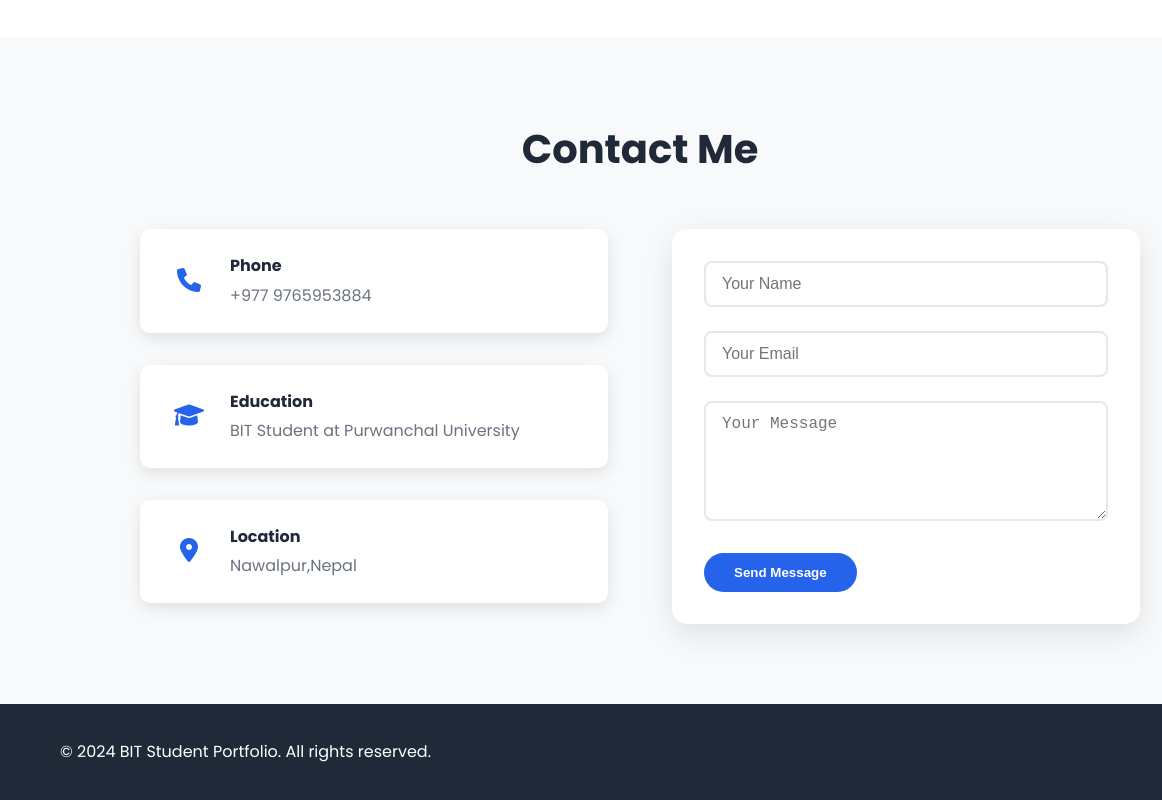
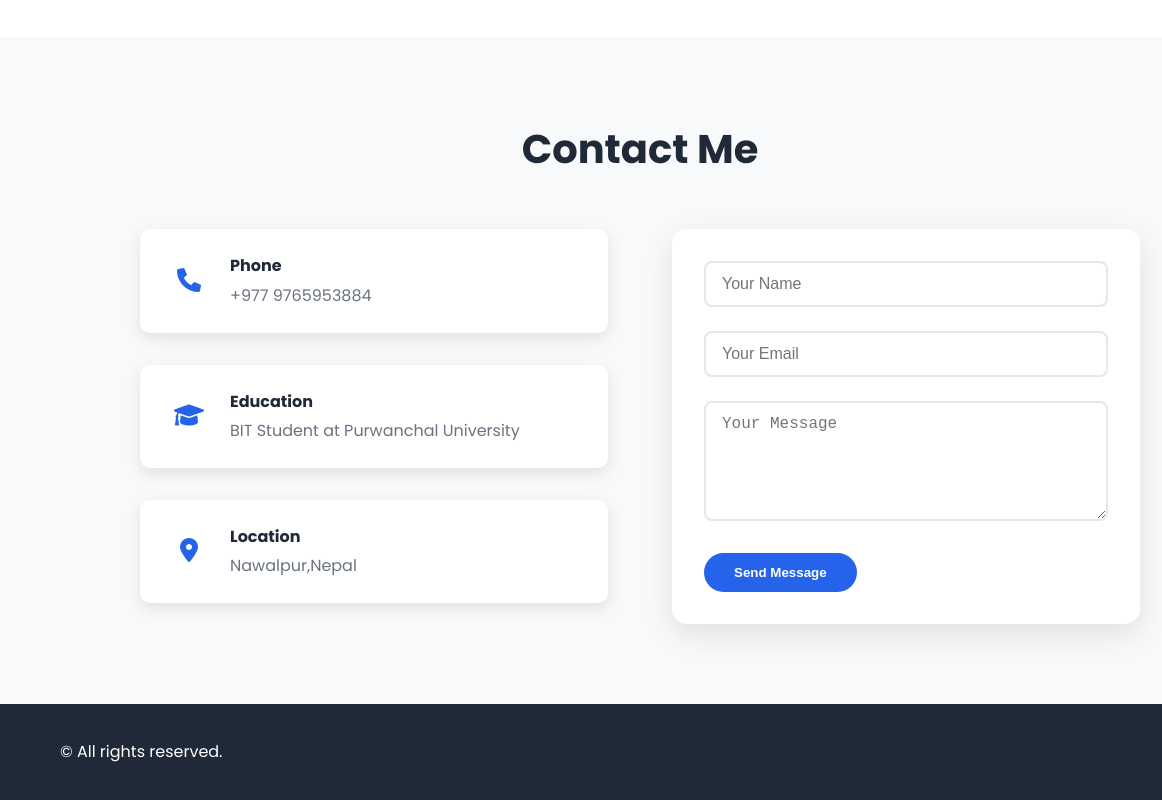
Before and after one commit to Pradip-kafle/my-first-portfolio, a plain HTML site: page index.html in a window 1280 px wide. Shown: the part 2922-3722 px from the top of the page, 0-1162 px from the left. Drawn offline with Linux system fonts and the light colour scheme.

Commit message:
index.html

```diff
--- a/index.html
+++ b/index.html
@@ -3,7 +3,7 @@
 <head>
     <meta charset="UTF-8">
     <meta name="viewport" content="width=device-width, initial-scale=1.0">
-    <title>Portfolio - BIT Student</title>
+    <title>Portfolio</title>
     <link rel="stylesheet" href="style.css">
     <link href="https://cdnjs.cloudflare.com/ajax/libs/font-awesome/6.0.0/css/all.min.css" rel="stylesheet">
     <link href="https://fonts.googleapis.com/css2?family=Poppins:wght@300;400;500;600;700&display=swap" rel="stylesheet">
@@ -230,7 +230,7 @@
     <footer class="footer">
         <div class="container">
             <div class="footer-content">
-                <p>&copy; 2024 BIT Student Portfolio. All rights reserved.</p>
+                <p>&copy; All rights reserved.</p>
                 <div class="social-links">
                     <a href="https://www.linkedin/in/pradip-kafle-591b17360/" class="social-link"><i class="fab fa-linkedin"></i></a>
                     <a href="https://github.com/Pradip-kafle" target="_blank" class="social-link"><i class="fab fa-github"></i></a>
```
